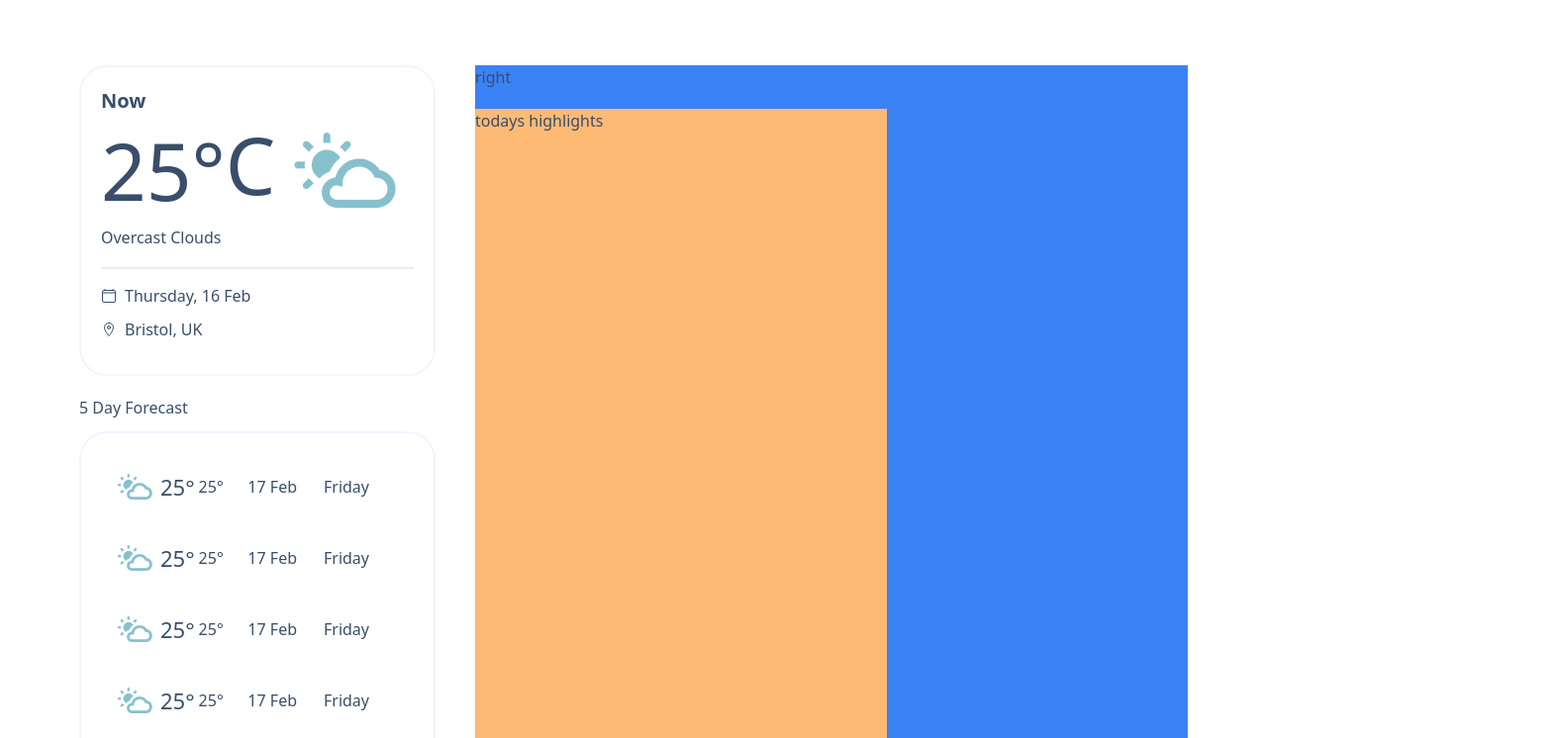
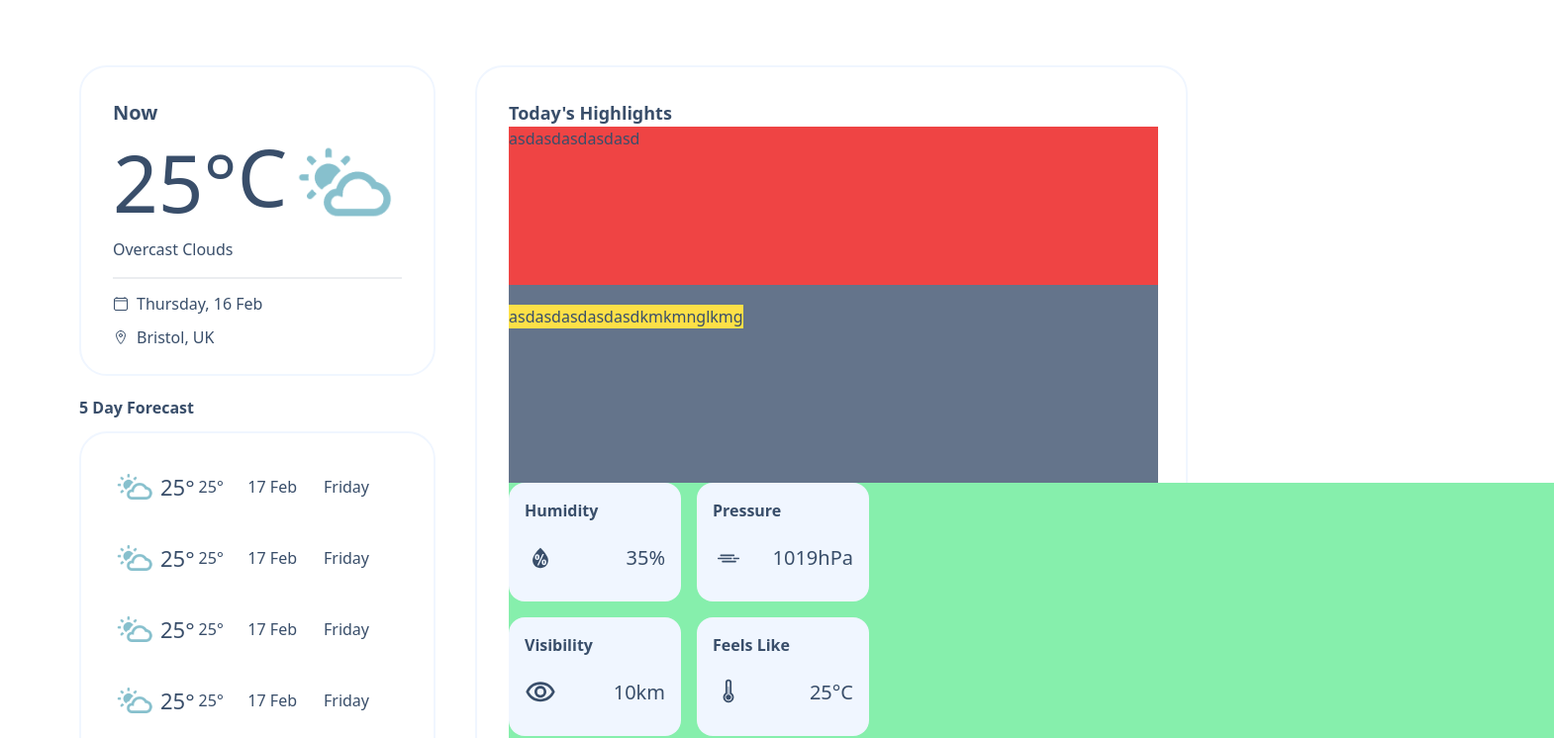
Before and after one commit to ItsMeSteve88/Skyward, a React (Vite) app: page / in a window 1280 px wide. Shown: the part 94-840 px from the top of the page at 99% size, 1570 px wide, since content can reach past the window. Built offline with nearby package versions, Linux system fonts and the light colour scheme.

Commit message:
hpvf cards

```diff
--- a/src/App.jsx
+++ b/src/App.jsx
@@ -1,6 +1,10 @@
 import Navbar from "./components/Navbar"
+import HpvfCard from "./components/main/HpvfCard";
 import Card from "./components/sidebar/Card";
 import FiveDayForecast from "./components/sidebar/FiveDayForecast";
+
+import { WiHumidity, WiWindy, WiThermometer } from "react-icons/wi";
+import { MdOutlineVisibility } from "react-icons/md";
 
 function App() {
   return (
@@ -9,14 +13,46 @@ function App() {
       <div className="body bodypos">
         <div className="sidebar sidebarpos">
           <Card />
-              <FiveDayForecast/>
+          <FiveDayForecast />
         </div>
-           <div className="main mainpos">right
-              <div className='bg-orange-300 h- md:w-[416px] md:h-[709px] '>
-                 todays highlights
+        <div className="main mainpos">
+          <div className="todayshighlights">
+            <h1 className="text-lg font-semibold">Today&apos;s Highlights</h1>
+            {/* AQI */}
+            <div className="todayhighlightscard">
+              <div className="aqi">asdasdasdasdasd</div>
+              <div className="sas bg-yellow-300 2xl:w-[518px] 2xl:h-[200px]">
+                asdasdasdasdasdkmkmnglkmg
               </div>
             </div>
-
+            <div className="hpvf">
+              <div className="hpvfcontainer">
+                <HpvfCard
+                  title="Humidity"
+                  percent="35%"
+                  icon={<WiHumidity className=" w-8 h-8" />}
+                />
+                <HpvfCard
+                  title="Pressure"
+                  hPa="1019hPa"
+                  icon={<WiWindy className=" w-8 h-8" />}
+                />
+              </div>
+              <div className="hpvfcontainer">
+                <HpvfCard
+                  title="Visibility"
+                  km="10km"
+                  icon={<MdOutlineVisibility className=" w-8 h-8" />}
+                />
+                <HpvfCard
+                  title="Feels Like"
+                  degrees="25&deg;C"
+                  icon={<WiThermometer className=" w-8 h-8" />}
+                />
+              </div>
+            </div>
+          </div>
+        </div>
       </div>
     </div>
   );
--- /dev/null
+++ b/src/components/main/HpvfCard.jsx
@@ -0,0 +1,17 @@
+/* eslint-disable react/prop-types */
+import React from 'react'
+
+
+const HpvfCard = ({title, percent, hPa, km, degrees, icon}) => {
+  return (
+     <div className="w-[248px] h-[106px] md:w-[174px] md:h-[120px] p-4 gap-5 bg-base-200 rounded-2xl flex flex-col items-start self-stretch">
+        <h1 className='text-base font-semibold'>{title}</h1>
+        <div className='flex justify-between items-center self-stretch'>
+           {icon}
+           <p className=' text-xl'>{percent || hPa || km || degrees}</p>
+        </div>
+    </div>
+  )
+}
+
+export default HpvfCard
--- a/src/components/sidebar/FiveDayForecast.jsx
+++ b/src/components/sidebar/FiveDayForecast.jsx
@@ -4,7 +4,7 @@ import FiveDayRow from './FiveDayRow'
 const FiveDayForecast = () => {
   return (
      <div className='fivedayforecast'>
-        <h1 className='pb-3 h-[37px]'>5 Day Forecast</h1>
+        <h1 className='pb-3 h-[37px] text-base font-semibold'>5 Day Forecast</h1>
         <div className='fivedaycard'>
            <FiveDayRow/>
            <FiveDayRow/>
--- a/src/index.css
+++ b/src/index.css
@@ -18,7 +18,7 @@
 }
 
 .main{
-   @apply bg-blue-500  w-[288px] md:w-[416px] lg:w-[720px] 2xl:w-[1120px] h-[1319px] md:h-[778px] lg:h-[1246px] 2xl:h-[740px];
+   @apply w-[288px] md:w-[416px] lg:w-[720px] 2xl:w-[1120px] h-[1319px] md:h-[778px] lg:h-[1246px] 2xl:h-[740px];
 }
 
 /* POSITIONING */
@@ -42,7 +42,7 @@
 /* SIDEBAR */
 
 .card {
-   @apply w-[288px] h-[264px] md:w-[280px] md:h-[272px] lg:w-[360px] lg:h-[314px] rounded-[28px] p-5 flex flex-col border-base-200 border-2
+   @apply w-[288px] h-[264px] md:w-[280px] md:h-[272px] lg:w-[360px] lg:h-[314px] rounded-[28px] p-5 lg:p-8 flex flex-col border-base-200 border-2
 }
 
 .fivedayforecast {
@@ -56,3 +56,25 @@
 .fivedayrow {
    @apply flex items-center self-stretch w-[248px] md:w-[232px] lg:w-[296px] h-9 lg:h-11
 }
+
+/* Main */
+.todayshighlights {
+   @apply w-[288px] md:w-[416px] lg:w-[720px] 2xl:w-[1120px] h-[882px] md:h-[709px] lg:h-[867px] 2xl:h-[477px] p-5 md:p-6 lg:p-8 flex flex-col items-start self-stretch rounded-[28px] border-base-200 border-2
+}
+
+.todayhighlightscard {
+   @apply w-[248px] md:w-[368px] lg:w-[656px] 2xl:w-[1056px] h-[333px] md:h-[360px] lg:h-[440] 2xl:h-[220px] flex flex-col 2xl:flex items-start gap-4 md:gap-5 pb-4 md:pb-[20px] self-stretch bg-slate-500
+}
+.aqi {
+   @apply w-[248px] md:w-[368px] lg:w-[656px] 2xl:w-[518px] h-[137px] md:h-[160px] lg:h-[200] 2xl:h-[200px] flex flex-col items-start gap-4 md:gap-5 pb-4 md:pb-[20px] self-stretch bg-red-500
+}
+.sas {
+   @apply bg-yellow-300 2xl:w-[518px] 2xl:h-[200px]
+}
+.hpvf {
+   @apply bg-green-300 w-[248px] md:w-[368px] lg:w-[1056px] 2xl:w-[1056px] h-[472px] md:h-[260px] lg:h-[320px] 2xl:h-[150px] flex flex-col 2xl:flex 2xl:flex-row gap-4 2xl:gap-6 items-start self-stretch
+}
+
+.hpvfcontainer {
+   @apply w-[248px] md:w-[368px] h-[228px] md:h-[120px] flex flex-col md:flex md:flex-row items-start self-stretch gap-4
+}
```
Lines whose indentation alone changed are shown as unchanged.
